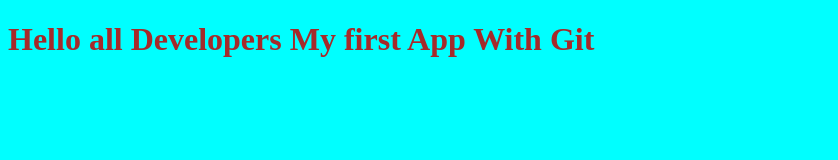
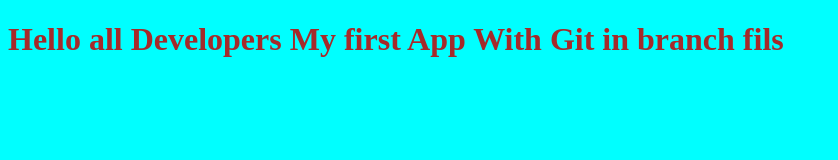
Before and after one commit to safir100/FirstProject, a plain HTML site: page index.html in a window 1280 px wide. Shown: the whole page, without its empty margins (0-838 px from the left). Drawn offline with Linux system fonts and the light colour scheme.

Commit message:
changed index.html for branch fils

```diff
--- a/index.html
+++ b/index.html
@@ -9,6 +9,6 @@
 </head>
 <body>
     <script src="app.js"></script>
-    <h1>Hello all Developers My first App With Git</h1>
+    <h1>Hello all Developers My first App With Git in branch fils</h1>
 </body>
 </html>
```
